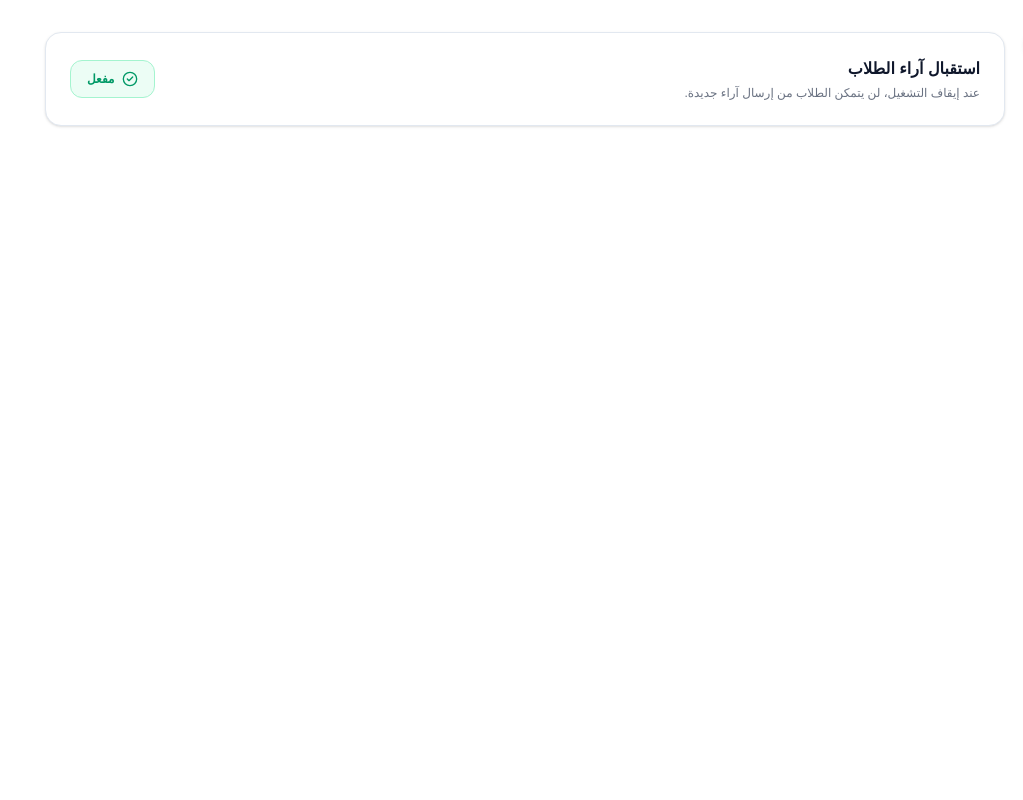
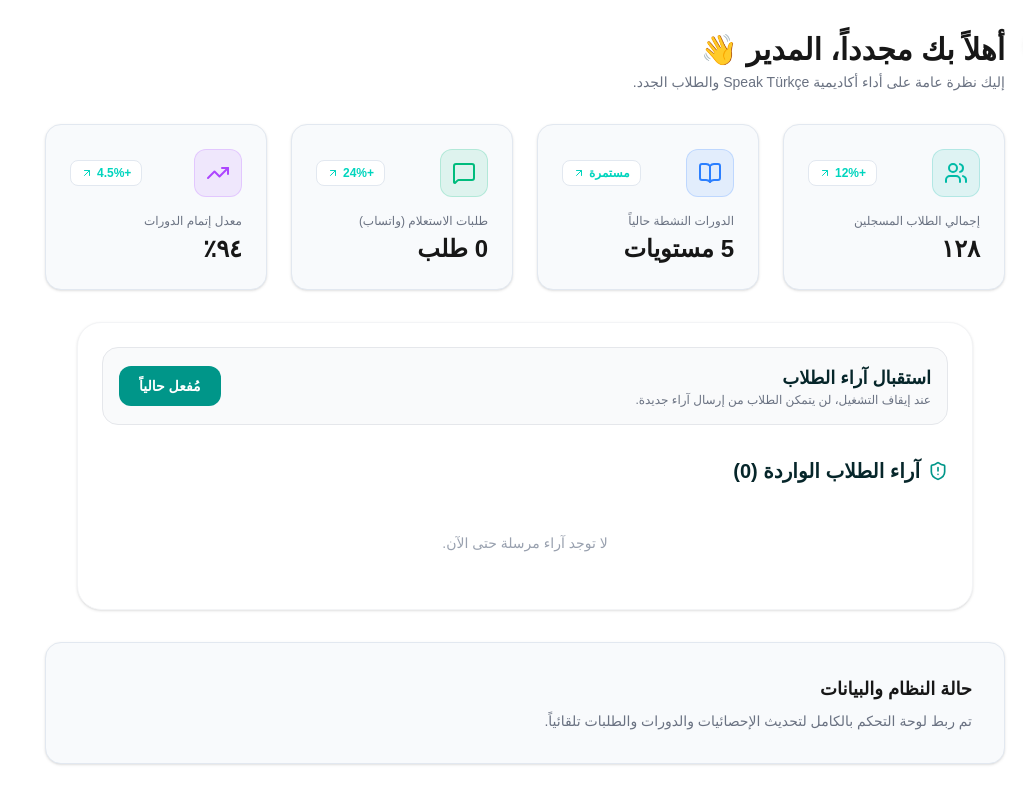
Before and after one commit to mostafaaboelmagd/-Speak-T-rk-e, a Next.js app: page /dashboard in a window 1280 px wide. Shown: the whole page, without its empty margins (257-1280 px from the left). Built offline with nearby package versions, Linux system fonts and the light colour scheme.

Commit message:
Add live storage event sync to DashboardHome and DashboardControl

```diff
--- a/app/dashboard/page.js
+++ b/app/dashboard/page.js
@@ -1,42 +1,89 @@
 'use client';
 import { useState, useEffect } from 'react';
-import { CheckCircle2, XCircle } from 'lucide-react';
+import { Users, BookOpen, MessageSquare, TrendingUp } from 'lucide-react';
+import StatsCard from '@/components/dashboard/StatsCard';
+import DashboardControl from '@/components/dashboard/DashboardControl'; // استيراد مكون التحكم بالآراء
 
-export default function DashboardControl() {
-  const [isEnabled, setIsEnabled] = useState(true);
+export default function DashboardHome() {
+  const [coursesCount, setCoursesCount] = useState(5);
+  const [leadsCount, setLeadsCount] = useState(0);
+  const [studentsCount, setStudentsCount] = useState(128);
+
+  const loadData = () => {
+    // قراءة الدورات
+    const savedCourses = localStorage.getItem('academy_courses');
+    if (savedCourses) {
+      try {
+        const parsed = JSON.parse(savedCourses);
+        if (Array.isArray(parsed) && parsed.length > 0) {
+          setCoursesCount(parsed.length);
+        }
+      } catch (e) {
+        console.error(e);
+      }
+    }
+
+    // قراءة الطلبات وجعل عدد الطلاب والطلبات يعتمد عليها
+    const savedLeads = localStorage.getItem('academy_leads');
+    if (savedLeads) {
+      try {
+        const parsed = JSON.parse(savedLeads);
+        if (Array.isArray(parsed)) {
+          setLeadsCount(parsed.length);
+          setStudentsCount(128 + parsed.length);
+        }
+      } catch (e) {
+        console.error(e);
+      }
+    }
+  };
 
   useEffect(() => {
-    // قراءة الحالة الحالية من التخزين المحلي عند التحميل
-    const saved = localStorage.getItem('academy_reviews_enabled');
-    if (saved !== null) {
-      setIsEnabled(saved === 'true');
-    }
+    loadData();
+
+    // الاستماع لأي تحديث يحدث في الـ localStorage لضمان التحديث اللحظي للإحصائيات
+    window.addEventListener('storage', loadData);
+    return () => {
+      window.removeEventListener('storage', loadData);
+    };
   }, []);
 
-  const handleToggle = () => {
-    const newState = !isEnabled;
-    setIsEnabled(newState);
-    localStorage.setItem('academy_reviews_enabled', newState);
-  };
+  const stats = [
+    { title: 'إجمالي الطلاب المسجلين', value: studentsCount.toLocaleString('ar-EG'), change: '+12%', icon: Users, color: 'text-teal-500 bg-teal-500/10 border-teal-500/20' },
+    { title: 'الدورات النشطة حالياً', value: `${coursesCount} مستويات`, change: 'مستمرة', icon: BookOpen, color: 'text-blue-500 bg-blue-500/10 border-blue-500/20' },
+    { title: 'طلبات الاستعلام (واتساب)', value: `${leadsCount} طلب`, change: '+24%', icon: MessageSquare, color: 'text-emerald-500 bg-emerald-500/10 border-emerald-500/20' },
+    { title: 'معدل إتمام الدورات', value: '٩٤٪', change: '+4.5%', icon: TrendingUp, color: 'text-purple-500 bg-purple-500/10 border-purple-500/20' },
+  ];
 
   return (
-    <div className="p-6 rounded-2xl bg-white border border-slate-200 shadow-sm flex flex-col sm:flex-row items-start sm:items-center justify-between gap-4">
+    <div className="space-y-8">
       <div>
-        <h3 className="text-base font-bold text-slate-900">استقبال آراء الطلاب</h3>
-        <p className="text-xs text-gray-500 mt-1">عند إيقاف التشغيل، لن يتمكن الطلاب من إرسال آراء جديدة.</p>
+        <h1 className="text-2xl sm:text-3xl font-black">أهلاً بك مجدداً، المدير 👋</h1>
+        <p className="text-sm text-gray-500 dark:text-gray-400 mt-1">إليك نظرة عامة على أداء أكاديمية Speak Türkçe والطلاب الجدد.</p>
       </div>
 
-      <button
-        onClick={handleToggle}
-        className={`px-4 py-2.5 rounded-xl text-xs font-bold transition-all cursor-pointer inline-flex items-center gap-2 ${
-          isEnabled
-            ? 'bg-emerald-50 text-emerald-600 border border-emerald-200 hover:bg-emerald-100'
-            : 'bg-slate-100 text-slate-600 border border-slate-200 hover:bg-slate-200'
-        }`}
-      >
-        {isEnabled ? <CheckCircle2 className="w-4 h-4" /> : <XCircle className="w-4 h-4" />}
-        {isEnabled ? 'مفعل' : 'مُعطل'}
-      </button>
+      {/* كروت الإحصائيات */}
+      <div className="grid grid-cols-1 sm:grid-cols-2 lg:grid-cols-4 gap-6">
+        {stats.map((stat, idx) => (
+          <StatsCard
+            key={idx}
+            title={stat.title}
+            value={stat.value}
+            change={stat.change}
+            icon={stat.icon}
+            color={stat.color}
+          />
+        ))}
+      </div>
+
+      {/* قسم التحكم في تفعيل/إغلاق استمارة آراء الطلاب */}
+      <DashboardControl />
+
+      {/* بطاقة معلومات النظام */}
+      <div className="p-6 sm:p-8 rounded-2xl bg-[var(--card-bg)] border border-[var(--border-color)] shadow-sm">
+        <h3 className="text-lg font-bold mb-2">حالة النظام والبيانات</h3>
+        <p className="text-sm text-gray-500">تم ربط لوحة التحكم بالكامل لتحديث الإحصائيات والدورات والطلبات تلقائياً.</p>
+      </div>
     </div>
   );
 }
```
